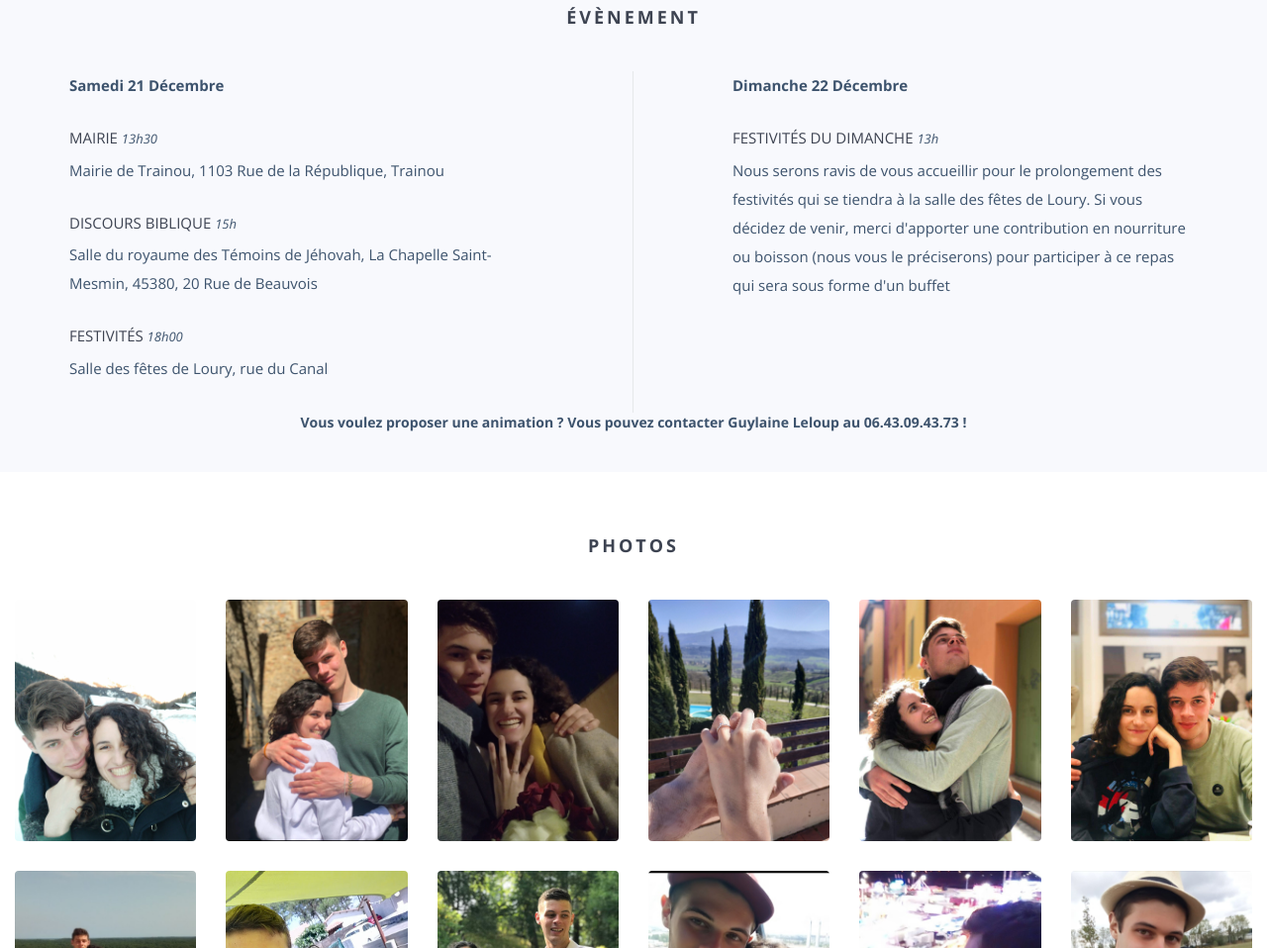
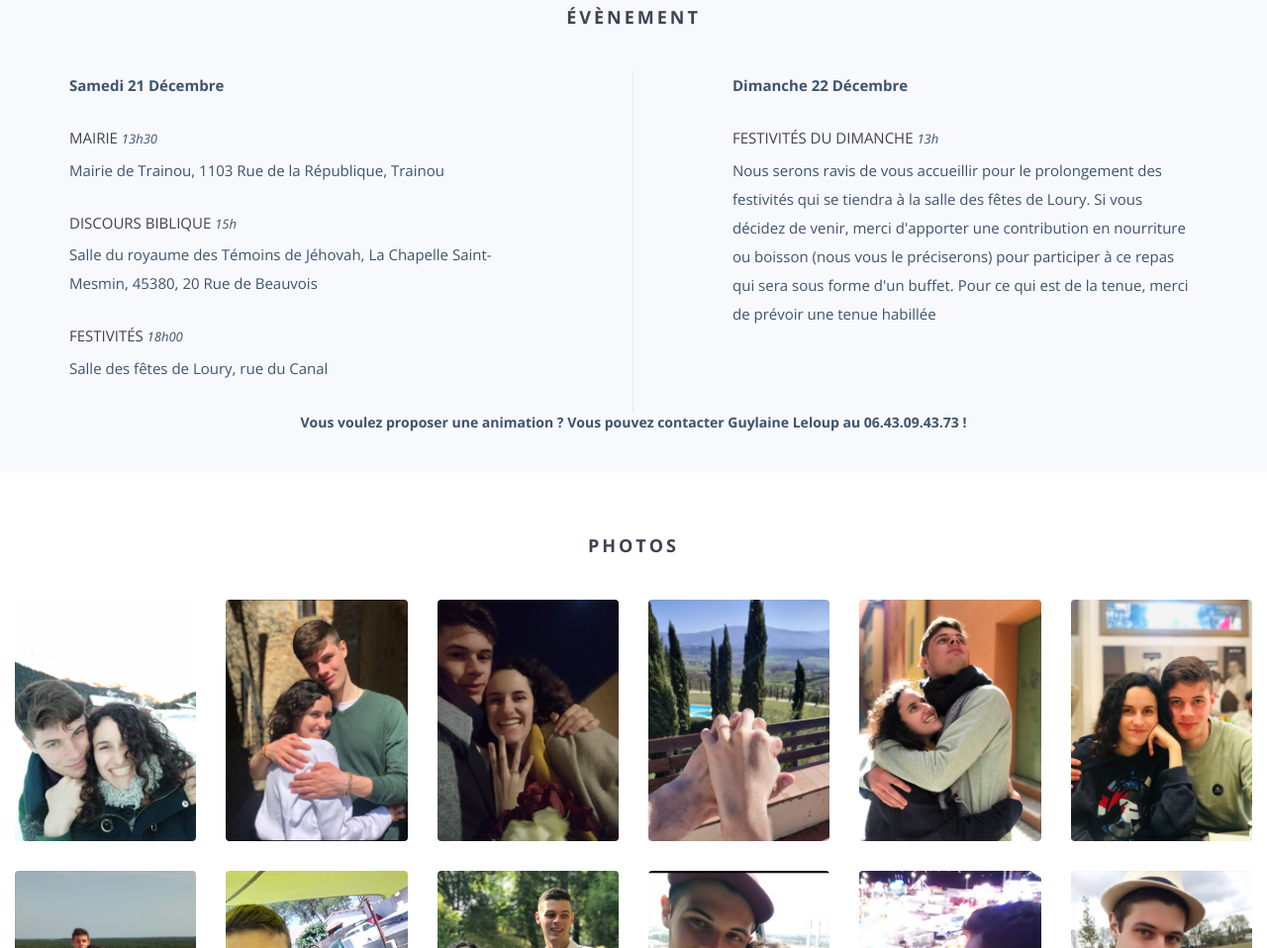
Before and after one commit to abietjean2019/abietjean2019, a website: page index.html in a window 1280 px wide. Shown: the part 1529-2487 px from the top of the page at 99% size. Drawn offline with nearby package versions, Linux system fonts and the light colour scheme.

Commit message:
tenue dimanche

```diff
--- a/index.html
+++ b/index.html
@@ -179,7 +179,7 @@
                     <p><strong>Dimanche 22 Décembre</strong></p>
 
                     <h5>Festivités du Dimanche <span class="time">13h</span></h5>
-                    <p>Nous serons ravis de vous accueillir pour le prolongement des festivités qui se tiendra à la salle des fêtes de Loury. Si vous décidez de venir, merci d'apporter une contribution en nourriture ou boisson (nous vous le préciserons) pour participer à ce repas qui sera sous forme d'un buffet</p>
+                    <p>Nous serons ravis de vous accueillir pour le prolongement des festivités qui se tiendra à la salle des fêtes de Loury. Si vous décidez de venir, merci d'apporter une contribution en nourriture ou boisson (nous vous le préciserons) pour participer à ce repas qui sera sous forme d'un buffet. Pour ce qui est de la tenue, merci de prévoir une tenue habillée</p>
                 </div>
             </div>
         </div>
```
